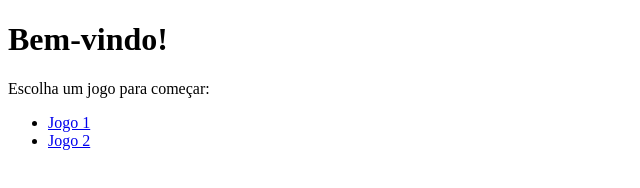
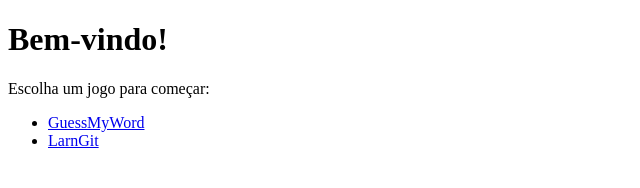
Before and after one commit to manginidouglas/GuessMyWord, a plain HTML site: page index.html in a window 1280 px wide. Shown: the full height of the page, 0-640 px from the left. Drawn offline with Linux system fonts and the light colour scheme.

Commit message:
Update index.html

```diff
--- a/index.html
+++ b/index.html
@@ -7,8 +7,8 @@
     <h1>Bem-vindo!</h1>
     <p>Escolha um jogo para começar:</p>
     <ul>
-        <li><a href="GuessMyWord.html">Jogo 1</a></li>
-        <li><a href="LarnGit.html">Jogo 2</a></li>
+        <li><a href="GuessMyWord.html">GuessMyWord</a></li>
+        <li><a href="LarnGit.html">LarnGit</a></li>
     </ul>
 </body>
 </html>
```
